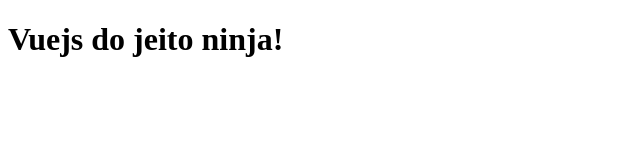
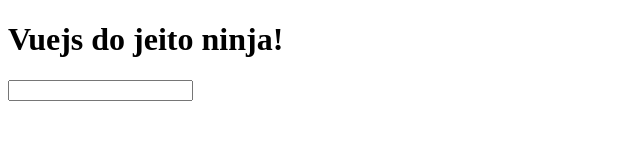
Before and after one commit to brunomotaoliveira/vuejs-ninja, a plain HTML site: page aula05_diretiva_vmodel.html in a window 1280 px wide. Shown: the whole page, without its empty margins (0-640 px from the left). Drawn offline with nearby package versions, Linux system fonts and the light colour scheme.

Commit message:
testando reatividade com vmodel

```diff
--- a/aula05_diretiva_vmodel.html
+++ b/aula05_diretiva_vmodel.html
@@ -9,6 +9,8 @@
 <body>
     <div id="app">
         <h1>{{ titulo }}</h1>
+        <input type="text" v-model="nome">
+        {{ nome }}
     </div>
 
     <script src="https://cdn.jsdelivr.net/npm/vue@2/dist/vue.js"></script>
@@ -18,6 +20,7 @@
             el: "#app",
             data: {
                 titulo: "Vuejs do jeito ninja!",
+                nome: "",
             }
         });
     </script>
```
